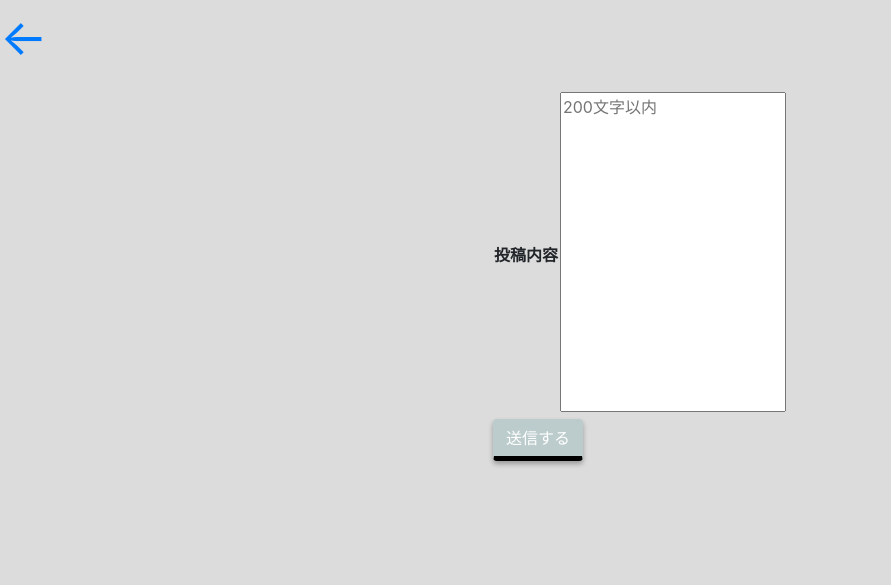
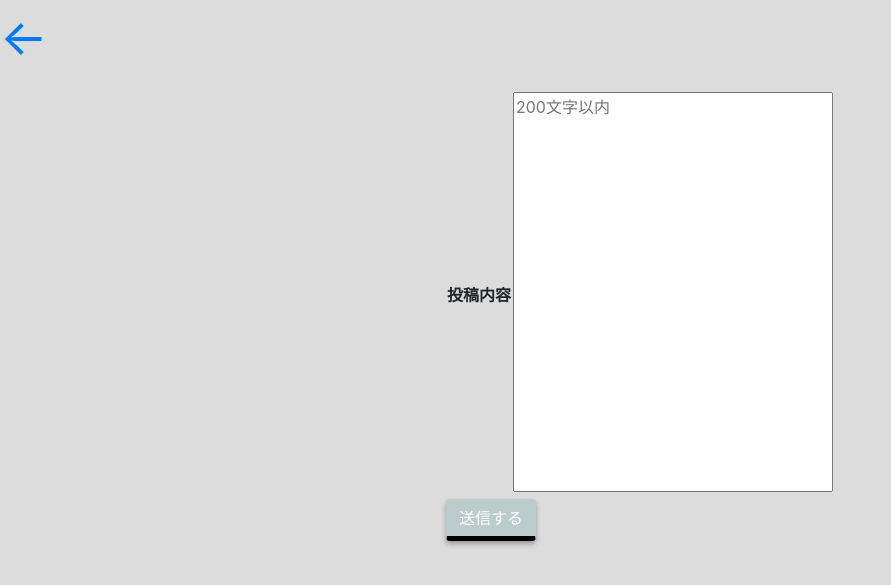
Before and after one commit to t18cs020/mysns, a Django app: page /cosmicsns/tweet/ in a window 1280 px wide. Shown: the part 75-660 px from the top of the page, without its empty margins (0-891 px from the left). Run offline with Django 3.2, Linux system fonts and the light colour scheme; a user stored in the database is signed in; lists and menus that the app fills with data are empty; some libraries are stand-ins or nearby versions.

Commit message:
Update tweet.html

```diff
--- a/cosmicsns/templates/cosmicsns/tweet.html
+++ b/cosmicsns/templates/cosmicsns/tweet.html
@@ -9,8 +9,8 @@
   }
   textarea{
    	resize: none;
-	width: 100%;
-	height: 20em;
+	width: 20em;
+	height: 25em;
   }
   h1{
      padding: 1.5rem;
```
